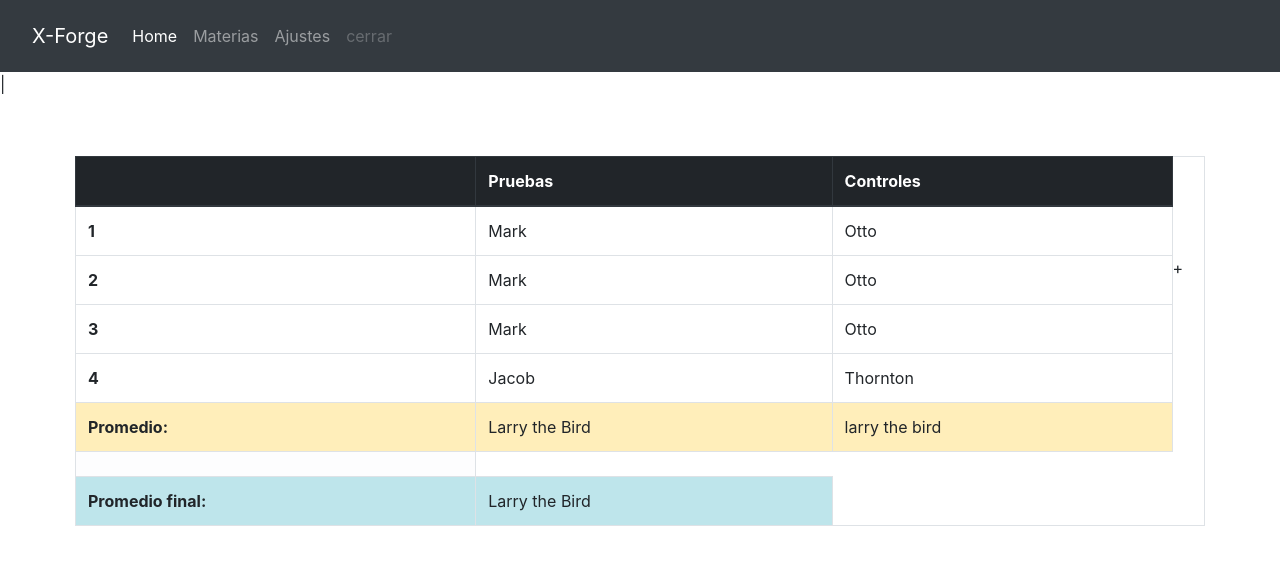
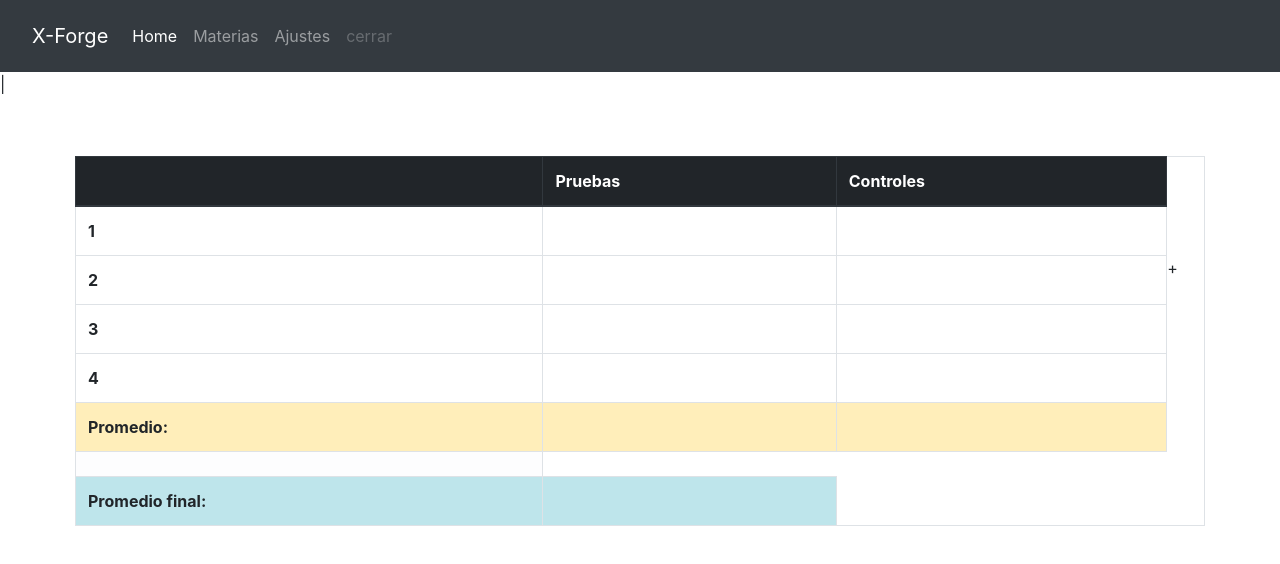
Before and after one commit to oriirivas/front-x-froge-team, an Angular app: page /table in a window 1280 px wide. Shown: the top 564 px of the page. Built offline with nearby package versions, Linux system fonts and the light colour scheme.

Commit message:
add asignaturas

```diff
--- a/src/app/componets/table/table.component.html
+++ b/src/app/componets/table/table.component.html
@@ -13,34 +13,34 @@
             <tbody>
                 <tr>
                     <th scope="row">1</th>
-                    <td>Mark</td>
-                    <td>Otto</td>
+                    <td></td>
+                    <td></td>
 
                 </tr>
                 <tr>
                     <th scope="row">2</th>
-                    <td>Mark</td>
-                    <td>Otto</td>
+                    <td></td>
+                    <td></td>
 
                     +
                 </tr>
                 <tr>
                     <th scope="row">3</th>
-                    <td>Mark</td>
-                    <td>Otto</td>
+                    <td></td>
+                    <td></td>
 
                 </tr>
                 <tr>
                     <th scope="row">4</th>
-                    <td>Jacob</td>
-                    <td>Thornton</td>
+                    <td></td>
+                    <td></td>
 
                 </tr>
 
                         <tr class="table-warning">
                                 <th scope="row">Promedio:</th>
-                                <td>Larry the Bird</td>
-                                <td>larry the bird</td>
+                                <td></td>
+                                <td></td>
                         </tr>
 
                         <tr class="table-light">
@@ -50,7 +50,7 @@
 
                         <tr class="table-info">
                                 <th scope="2">Promedio final:</th>
-                                <td>Larry the Bird</td>
+                                <td></td>
 
                         </tr>
 
```
